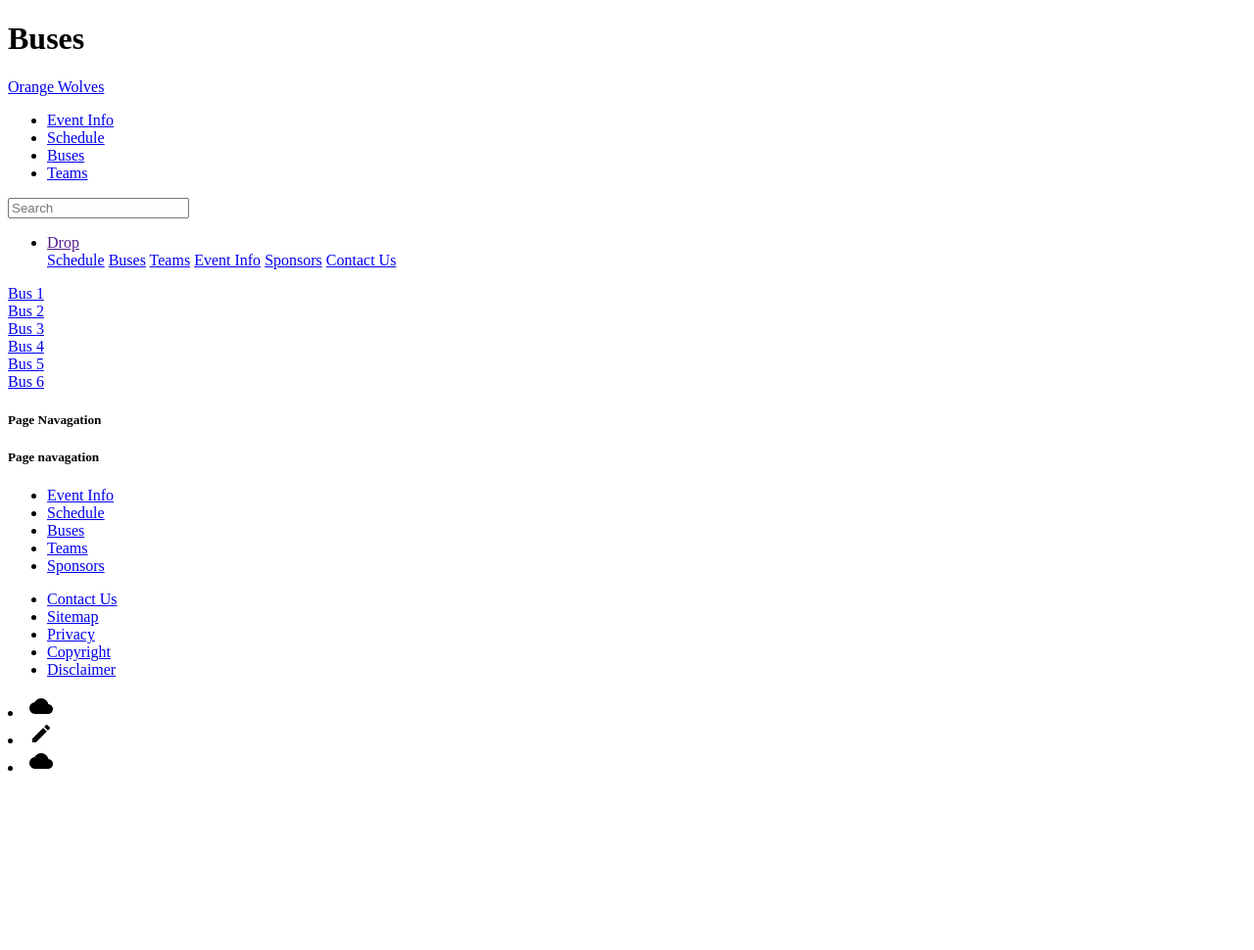
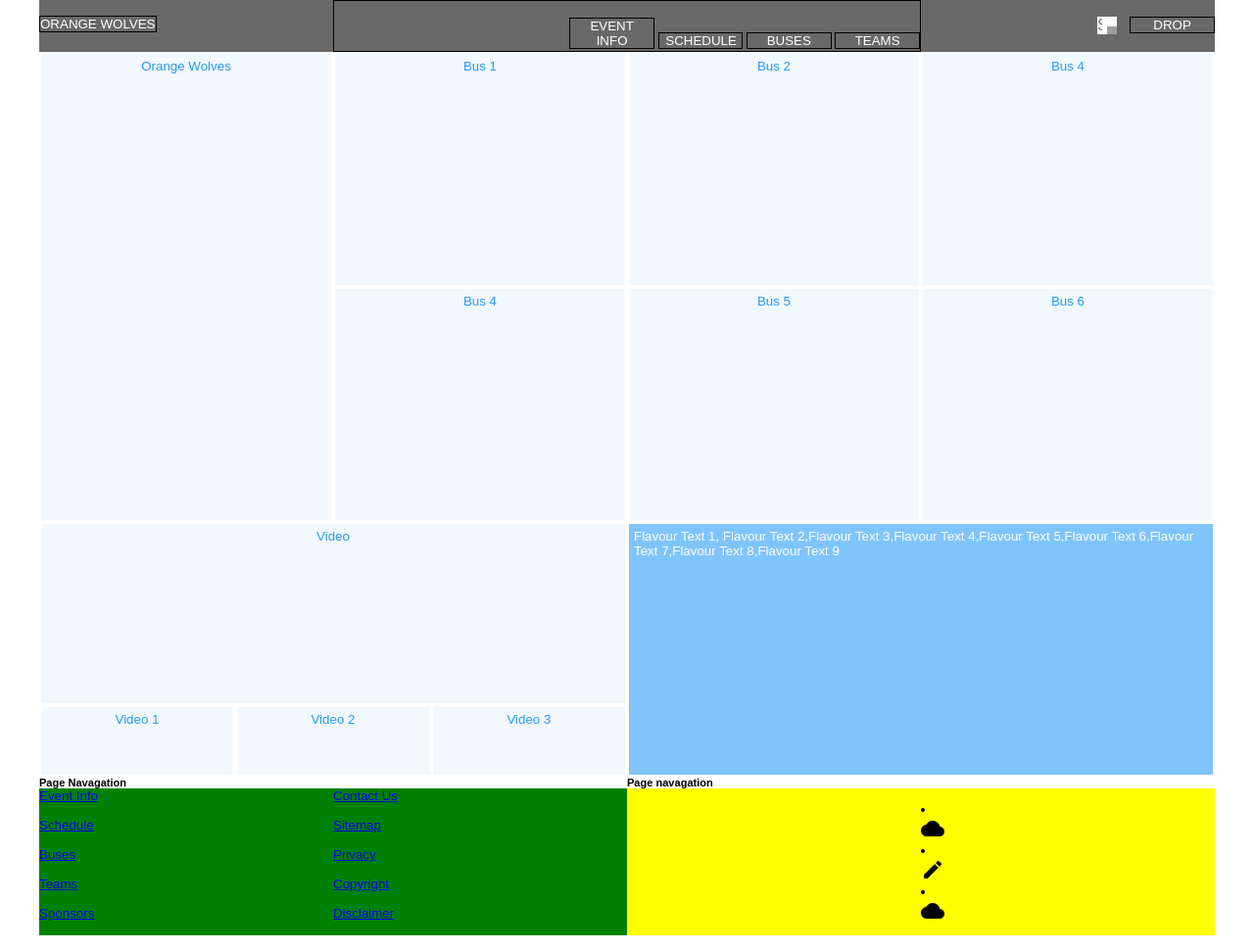
Before and after one commit to orange-wolves/orangewolves, a PHP site: page /buses/index.php in a window 1280 px wide. Shown: the whole page at 98% size. Before the commit the page ends 787 px from the top, so only its background shows below. Run offline with PHP 8.4, Linux system fonts and the light colour scheme; grey boxes are pictures that could not be loaded.

Commit message:
Update bus portal and search
Creation of buses portal page + index style

```diff
--- a/buses/index.php
+++ b/buses/index.php
@@ -1,18 +1,111 @@
 <!DOCTYPE html>
 <html>
-<header>
-    <h1>Buses</h1>
-    <?php include("../resources/layout/header.html"); ?>
-</header>
-<body>
-    <a href="bus-1">Bus 1</a><br>
-    <a href="bus-2">Bus 2</a><br>
-    <a href="bus-3">Bus 3</a><br>
-    <a href="bus-4">Bus 4</a><br>
-    <a href="bus-5">Bus 5</a><br>
-    <a href="bus-6">Bus 6</a><br>
-</body>
 
-<?php include("../resources/layout/footer.html"); ?>
+	<head>
+		<title>Orange Wolves Bus Portal</title>
+		<meta name="viewport" content="width=device-width, initial-scale=1.0" shrink-to-fit=no>
+		<link rel="stylesheet" type="text/css" href="../resources/css/layout.css">
+      <link rel="stylesheet" type="text/css" href="../resources/css/header.css">
+      <link rel="stylesheet" type="text/css" href="../resources/css/footer.css">
+      <link rel="stylesheet" type="text/css" href="../resources/css/search.css">
+	</head>
+	<style>
+		.busPortal{
+            color: #2699fb;
+			background-color: #f1f8fe;
+			text-align: center;
+		}
 
+		div.busPortal{
+			border: .2em solid white;
+			padding: 5px;
+		}
+
+		.busText{
+			color: #ffffff;
+			border: .2em solid white;
+			padding: 5px;
+            background-color: #7fc4fd;
+		}
+		</style>
+
+
+	<body>
+		<div class="webpage">
+			<div class="pagecontent col-12">
+
+<!-----------------------------HEADER------------------------------>
+
+				<div class="row">
+					<header>
+						<?php include("../resources/layout/header.html"); ?>
+					</header>
+				</div>
+
+<!-----------------------------CONTENT------------------------------>
+
+                <div class="row">
+					<div class="col-3 busPortal" style='height: 36em;'>
+						<p>Orange Wolves</p>
+                    </div>
+                    <div class="col-9">
+                        <div class="row">
+							<a href="bus-1"><div class="col-4 busPortal" style='height: 18em;'>
+                            <p>Bus 1</p>
+							</div></a>
+							<a href="bus-2"><div class="col-4 busPortal" style='height: 18em;'>
+                            <p>Bus 2</p>
+							</div></a>
+							<a href="bus-3"><div class="col-4 busPortal" style='height: 18em;'>
+                            <p>Bus 4</p>
+                            </div></a>
+                        </div>
+                        <div class="row">
+							<a href="bus-4"><div class="col-4 busPortal" style='height: 18em;'>
+                            <p>Bus 4</p>
+                            </div></a>
+                            <a href="bus-5"><div class="col-4 busPortal" style='height: 18em;'>
+                            <p>Bus 5</p>
+							</div></a>
+							<a href="bus-6"><div class="col-4 busPortal" style='height: 18em;'>
+                            <p>Bus 6</p>
+                            </div></a>
+                        </div>
+                    </div>
+                </div>
+                <div class="row">
+                    <div class="col-6">
+                        <div class="row busPortal" style='height: 14em;'>
+                            <p>Video</p></p>
+                        </div>
+                        <div class="row">
+                            <div class="col-4 busPortal" style='height: 5.5em;'>
+                                <p>Video 1</p></p>
+                            </div>
+                            <div class="col-4 busPortal" style='height: 5.5em;'>
+                                <p>Video 2</p></p>
+                            </div>
+                            <div class="col-4 busPortal" style='height: 5.5em;'>
+                                <p>Video 3</p></p>
+                            </div>
+                        </div>
+                    </div>
+                    <div class="col-6 busText" style='height: 19.5em;'>
+                        <p>Flavour Text 1, Flavour Text 2,Flavour Text 3,Flavour Text 4,Flavour Text 5,Flavour Text 6,Flavour Text 7,Flavour Text 8,Flavour Text 9</p></p>
+                    </div>
+                </div>
+
+
+<!-----------------------------FOOTER------------------------------>
+
+				<div class="row">
+					<footer>
+						<?php include("../resources/layout/footer.html"); ?>
+					</footer>
+				</div>
+
+
+			</div>
+		</div>
+	</body>
 </html>
```
Also changed, not shown: resources/css/search.css (added, +30 -0 lines), search/index.php (+1 -34 lines).
